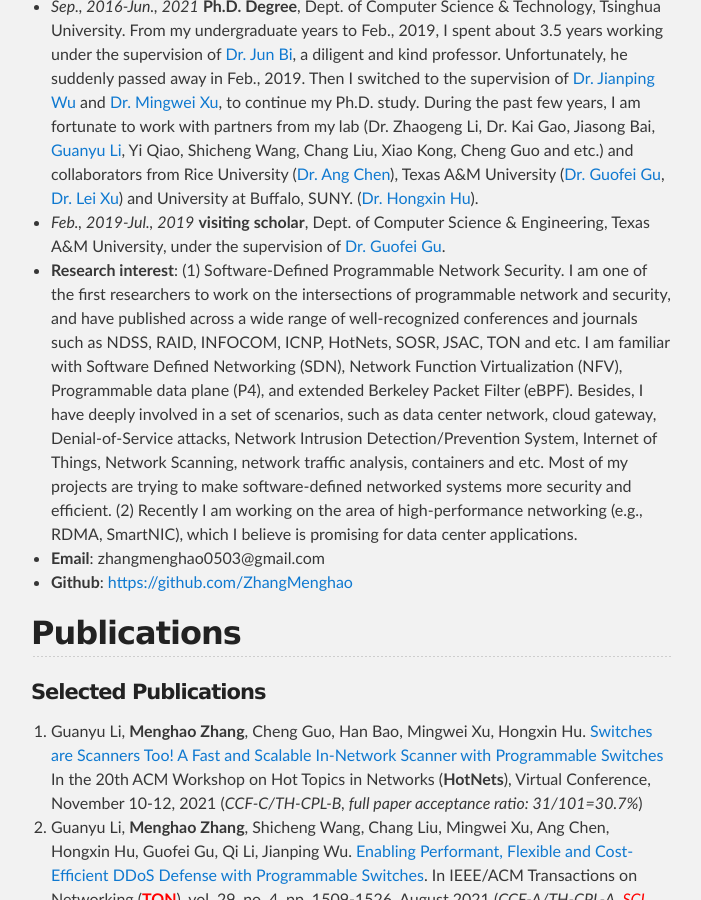
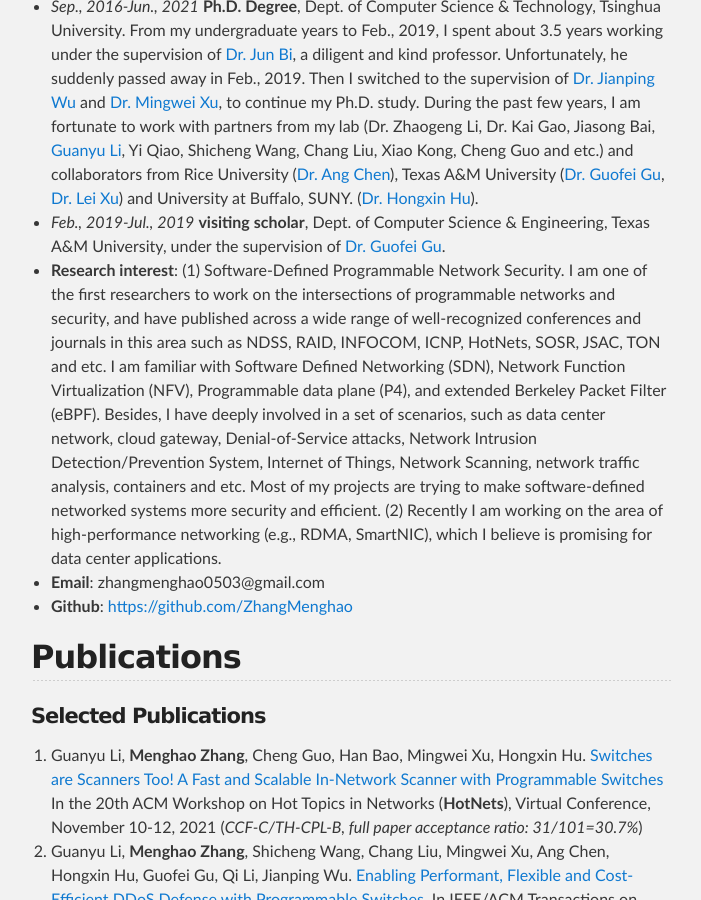
Before and after one commit to zhangmenghao/zhangmenghao.github.io, a Jekyll site: the page built from index.md, in a window 1280 px wide and 900 px high, scrolled down 418 px. Shown: the whole window, without its empty margins (289-990 px from the left). Built offline with Jekyll 4.4.1, drawn with Linux system fonts in a browser that asks for light colours.

Commit message:
Update bio

```diff
--- a/index.md
+++ b/index.md
@@ -10,7 +10,7 @@ category: Tech
 * *Aug., 2012-Jul., 2016*  **B.S. Degree**, Dept. of Computer Science & Technology, Tsinghua University
 * *Sep., 2016-Jun., 2021*  **Ph.D. Degree**, Dept. of Computer Science & Technology, Tsinghua University. From my undergraduate years to Feb., 2019, I spent about 3.5 years working under the supervision of [Dr. Jun Bi](http://netarchlab.tsinghua.edu.cn/~junbi/), a diligent and kind professor. Unfortunately, he suddenly passed away in Feb., 2019. Then I switched to the supervision of [Dr. Jianping Wu](http://www.cs.tsinghua.edu.cn/publish/csen/4623/2010/20101224194435414856631/20101224194435414856631_.html) and [Dr. Mingwei Xu](http://routing.netlab.edu.cn/tiki-index.php?page=Mingwei+Xu), to continue my Ph.D. study. During the past few years, I am fortunate to work with partners from my lab (Dr. Zhaogeng Li, Dr. Kai Gao, Jiasong Bai, [Guanyu Li](https://guanyu.li/), Yi Qiao, Shicheng Wang, Chang Liu, Xiao Kong, Cheng Guo and etc.) and collaborators from Rice University ([Dr. Ang Chen](https://www.cs.rice.edu/~angchen/)), Texas A&M University ([Dr. Guofei Gu](http://faculty.cs.tamu.edu/guofei/), [Dr. Lei Xu](http://students.cse.tamu.edu/xray2012/)) and University at Buffalo, SUNY. ([Dr. Hongxin Hu](https://cse.buffalo.edu/~hongxinh/)).
 * *Feb., 2019-Jul., 2019*  **visiting scholar**, Dept. of Computer Science & Engineering, Texas A&M University, under the supervision of [Dr. Guofei Gu](http://faculty.cs.tamu.edu/guofei/).
-* **Research interest**: (1) Software-Defined Programmable Network Security. I am one of the first researchers to work on the intersections of programmable network and security, and have published across a wide range of well-recognized conferences and journals such as NDSS, RAID, INFOCOM, ICNP, HotNets, SOSR, JSAC, TON and etc. I am familiar with Software Defined Networking (SDN), Network Function Virtualization (NFV), Programmable data plane (P4), and extended Berkeley Packet Filter (eBPF). Besides, I have deeply involved in a set of scenarios, such as data center network, cloud gateway, Denial-of-Service attacks, Network Intrusion Detection/Prevention System, Internet of Things, Network Scanning, network traffic analysis, containers and etc. Most of my projects are trying to make software-defined networked systems more security and efficient. (2) Recently I am working on the area of high-performance networking (e.g., RDMA, SmartNIC), which I believe is promising for data center applications.
+* **Research interest**: (1) Software-Defined Programmable Network Security. I am one of the first researchers to work on the intersections of programmable networks and security, and have published across a wide range of well-recognized conferences and journals in this area such as NDSS, RAID, INFOCOM, ICNP, HotNets, SOSR, JSAC, TON and etc. I am familiar with Software Defined Networking (SDN), Network Function Virtualization (NFV), Programmable data plane (P4), and extended Berkeley Packet Filter (eBPF). Besides, I have deeply involved in a set of scenarios, such as data center network, cloud gateway, Denial-of-Service attacks, Network Intrusion Detection/Prevention System, Internet of Things, Network Scanning, network traffic analysis, containers and etc. Most of my projects are trying to make software-defined networked systems more security and efficient. (2) Recently I am working on the area of high-performance networking (e.g., RDMA, SmartNIC), which I believe is promising for data center applications.
 * **Email**: zhangmenghao0503@gmail.com
 * **Github**: [https://github.com/ZhangMenghao](https://github.com/ZhangMenghao)
 
```
